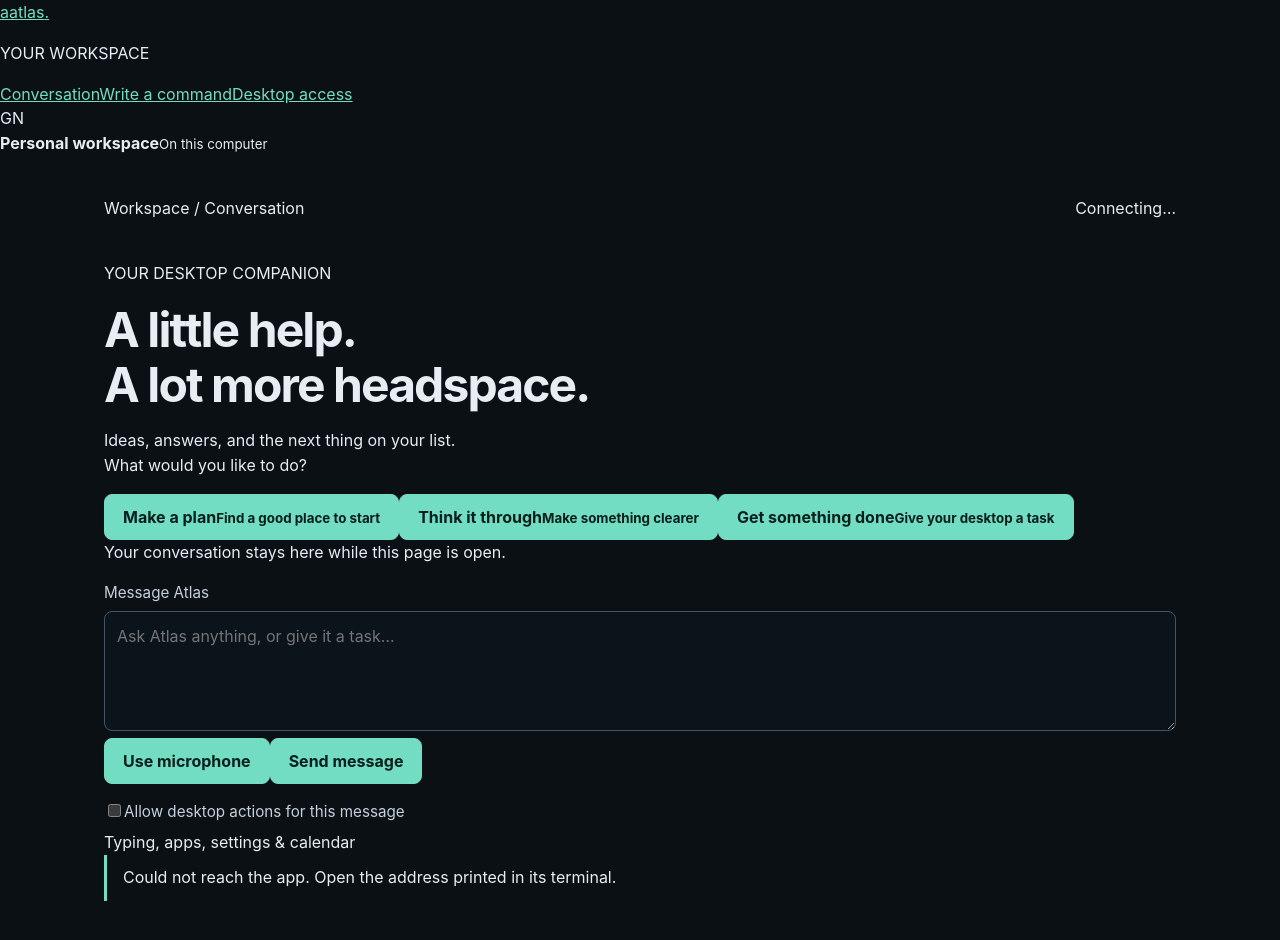
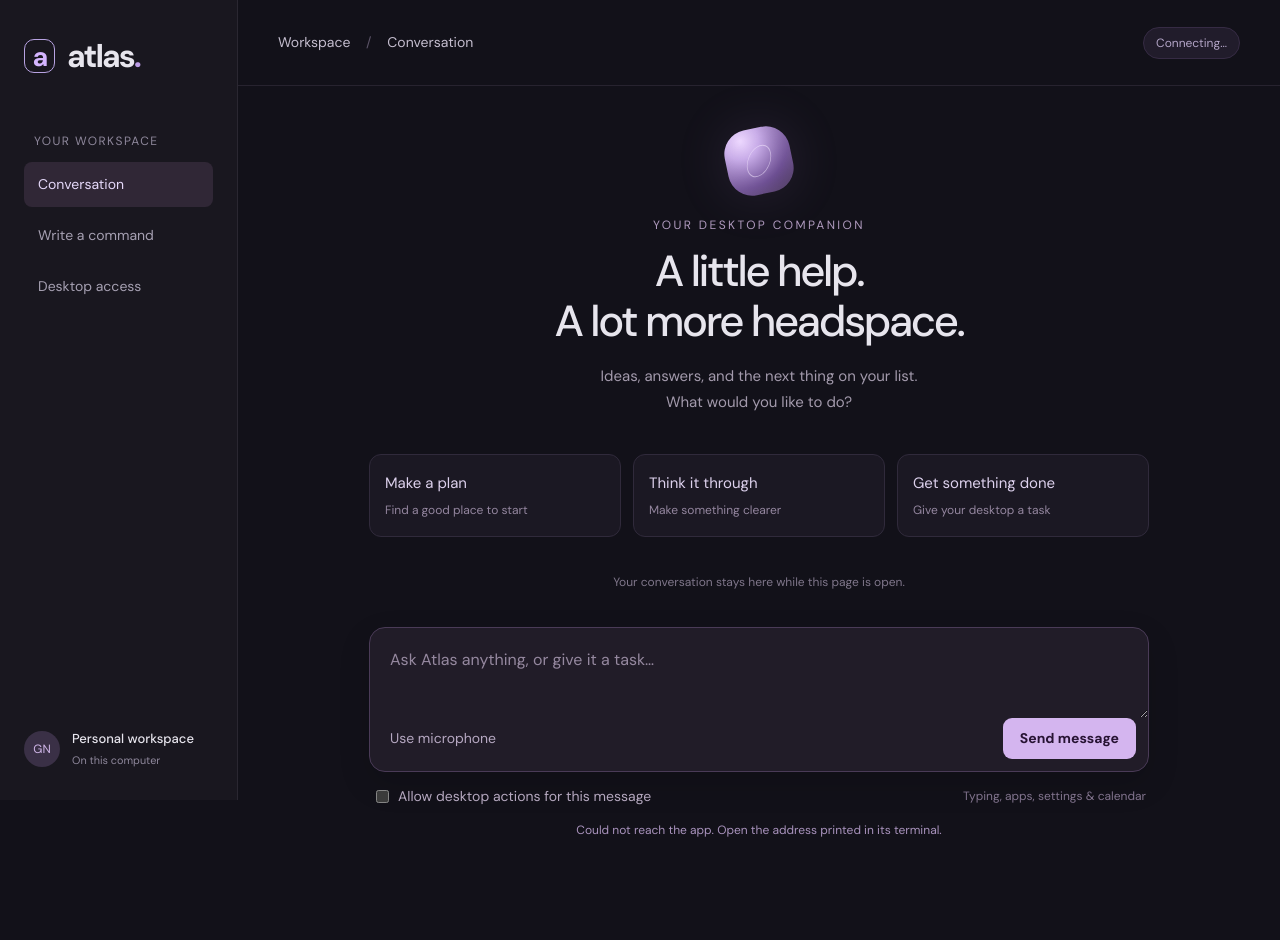
Before and after one commit to n1sh032/atlas-client, a plain HTML site: page web/index.html in a window 1280 px wide. After the commit the page ends 875 px from the top, so only its background shows below. Drawn offline with Linux system fonts and the light colour scheme; no server answers.

Commit message:
style the purple conversation workspace
Reconstructed source history, using current timestamps. This is a partial source checkpoint, not a claimed runtime milestone.

Source-commit: 138fffd39089f9ff57617bdb025d1912605664b2
Source-subject: Merge pull request #2 from n1sh032/nish/distinct-interfaces
Source-path: web/style.css
Source-step: 1/1

```diff
--- a/web/style.css
+++ b/web/style.css
@@ -1,11 +1,9 @@
+@import url("https://fonts.googleapis.com/css2?family=DM+Sans:wght@400;500;600;700&display=swap");
 :root {
+  font-family: "DM Sans", "Segoe UI", sans-serif;
+  color: #e7e5ed;
+  background: #121119;
   color-scheme: dark;
-  font-family: Inter, "Segoe UI", sans-serif;
-  background: #0b1015;
-  color: #e6edf3;
-  --accent: #73ddc3;
-  --panel: #141d26;
-  --border: #293746;
 }
 * {
   box-sizing: border-box;
@@ -13,168 +11,446 @@
 body {
   margin: 0;
   font-size: 16px;
-  line-height: 1.55;
+  line-height: 1.5;
 }
 button,
 input,
 textarea {
   font: inherit;
 }
+button,
+a,
+input,
+textarea {
+  -webkit-tap-highlight-color: transparent;
+}
+a {
+  color: inherit;
+  text-decoration: none;
+}
+.rail {
+  position: fixed;
+  inset: 0 auto 0 0;
+  width: 238px;
+  background: #19171f;
+  border-right: 1px solid #2a2731;
+  padding: 32px 24px;
+  display: flex;
+  flex-direction: column;
+}
+.brand {
+  font-size: 32px;
+  font-weight: 700;
+  letter-spacing: -2px;
+  display: flex;
+  align-items: center;
+}
+.mark {
+  display: inline-grid;
+  place-items: center;
+  border: 1px solid #b8a3e2;
+  width: 31px;
+  height: 34px;
+  font-size: 27px;
+  border-radius: 10px;
+  margin-right: 12px;
+  line-height: 1;
+  color: #d5b5ff;
+}
+.brand-dot {
+  color: #bc9ce6;
+}
+.rail-label {
+  margin: 52px 10px 12px;
+  font-size: 12px;
+  letter-spacing: 0.12em;
+  color: #8e879b;
+}
+nav {
+  display: grid;
+  gap: 6px;
+}
+nav a {
+  padding: 12px 14px;
+  border-radius: 8px;
+  color: #a6a0b2;
+  font-size: 14px;
+}
+nav a.active {
+  color: #e5d9fa;
+  background: #302736;
+}
+nav a:hover {
+  background: #302736;
+}
+.rail-bottom {
+  margin-top: auto;
+  display: flex;
+  gap: 12px;
+  align-items: center;
+  font-size: 13px;
+}
+.rail-bottom strong {
+  font-weight: 500;
+}
+.rail-bottom small {
+  display: block;
+  color: #8f889c;
+  margin-top: 3px;
+}
+.avatar {
+  display: grid;
+  place-items: center;
+  background: #3a3046;
+  color: #d1b7e9;
+  border-radius: 50%;
+  width: 36px;
+  height: 36px;
+  font-size: 12px;
+}
 main {
-  max-width: 1120px;
-  margin: auto;
-  padding: 40px 24px;
+  margin-left: 238px;
 }
 header {
+  height: 86px;
+  border-bottom: 1px solid #27232f;
   display: flex;
   align-items: center;
   justify-content: space-between;
-  margin-bottom: 40px;
-  gap: 24px;
+  padding: 0 40px;
+  gap: 20px;
 }
-.logo {
-  font-weight: 750;
-  font-size: 1.5rem;
-  letter-spacing: -0.04em;
+.breadcrumb {
+  font-size: 14px;
+  color: #c4bdce;
 }
-header p {
-  margin: 0;
-  color: #a4b3c0;
+.breadcrumb span {
+  margin: 0 12px;
+  color: #5b5367;
+}
+.connection {
+  font-size: 12px;
+  color: #b2a4c6;
+  background: #211c2b;
+  border: 1px solid #362b44;
+  padding: 6px 12px;
+  border-radius: 30px;
+}
+.conversation-shell {
+  max-width: 860px;
+  padding: 32px 40px 28px;
+  margin: auto;
+}
+.greeting {
+  text-align: center;
+  padding: 10px 0 24px;
+}
+.eyebrow {
+  font-size: 12px;
+  letter-spacing: 0.2em;
+  color: #b09bbf;
+  margin: 22px 0 12px;
 }
 h1 {
-  font-size: clamp(2rem, 4vw, 3rem);
+  font-size: clamp(32px, 3.4vw, 48px);
+  font-weight: 500;
+  letter-spacing: -0.055em;
   line-height: 1.15;
-  letter-spacing: -0.04em;
-  margin: 0 0 16px;
+  margin: 0 0 18px;
 }
-h2 {
-  font-size: 1.15rem;
-  margin: 0 0 20px;
+.greeting > p:last-child {
+  color: #a39aac;
+  font-size: 15px;
+  line-height: 1.7;
 }
-.lead {
-  max-width: 650px;
-  color: #a4b3c0;
-  margin-bottom: 32px;
+.orb {
+  width: 66px;
+  height: 66px;
+  border-radius: 24px;
+  margin: auto;
+  background: radial-gradient(
+    circle at 28% 15%,
+    #eed9ff 0,
+    #c8ace8 25%,
+    #6c4e92 65%,
+    #332341 100%
+  );
+  box-shadow:
+    0 0 54px #b284d122,
+    inset 0 0 20px #e6cbfc33;
+  transform: rotate(-12deg);
+  position: relative;
 }
-.layout {
+.orb span {
+  position: absolute;
+  inset: 16px;
+  border: 1px solid #f4e8ff8c;
+  border-radius: 50%;
+  transform: rotate(35deg) scaleX(0.65);
+}
+.suggestions {
   display: grid;
-  grid-template-columns: 1.5fr 1fr;
-  gap: 24px;
+  grid-template-columns: repeat(3, 1fr);
+  gap: 12px;
+  margin: 0 0 26px;
 }
-.panel {
-  background: var(--panel);
-  border: 1px solid var(--border);
+.suggestions button {
+  text-align: left;
+  background: #1b1823;
+  border: 1px solid #302a3b;
+  padding: 17px 15px;
+  border-radius: 12px;
+  color: #ddd1ed;
+  cursor: pointer;
+}
+.suggestions button:hover {
+  border-color: #9270b2;
+}
+.suggestions span {
+  font-size: 14px;
+  display: block;
+}
+.suggestions small {
+  font-size: 12px;
+  color: #94869f;
+  display: block;
+  margin-top: 6px;
+}
+#output {
+  max-height: 310px;
+  overflow: auto;
+  scrollbar-width: thin;
+}
+.empty-note {
+  font-size: 12px;
+  color: #7f768a;
+  text-align: center;
+  margin: 10px 0 24px;
+}
+.entry {
+  white-space: pre-wrap;
+  padding: 14px 18px;
+  margin-bottom: 12px;
+  border-radius: 12px;
+  background: #1c1923;
+  overflow-wrap: anywhere;
+  font-size: 15px;
+}
+.entry b {
+  font-size: 12px;
+  display: block;
+  color: #c0a1de;
+  margin-bottom: 6px;
+}
+#composer {
+  padding-top: 12px;
+}
+#command {
+  border: 1px solid #4a3b57;
   border-radius: 16px;
-  padding: 24px;
-  min-width: 0;
+  background: #211c28;
+  box-shadow: 0 12px 32px #0002;
+  overflow: hidden;
 }
-label {
+textarea {
   display: block;
-  color: #c4d1dd;
-  font-size: 0.95rem;
-  margin: 16px 0 6px;
+  min-height: 90px;
+  width: 100%;
+  resize: vertical;
+  padding: 20px;
+  border: 0;
+  background: transparent;
+  color: inherit;
+  outline-offset: -3px;
 }
-label.inline {
+textarea::placeholder {
+  color: #95889f;
+}
+.composer-bottom {
+  display: flex;
+  justify-content: space-between;
+  align-items: center;
+  padding: 0 12px 12px;
+  gap: 12px;
+}
+button {
+  cursor: pointer;
+}
+button.send {
+  background: #d4b5ef;
+  border: 0;
+  color: #271333;
+  border-radius: 9px;
+  padding: 10px 17px;
+  font-size: 13px;
+  font-weight: 700;
+}
+.mic {
+  background: transparent;
+  color: #b6a8c2;
+  border: 0;
+  font-size: 13px;
+  padding: 8px;
+}
+.permission {
+  display: flex;
+  justify-content: space-between;
+  align-items: center;
+  gap: 12px;
+  margin: 14px 3px;
+  font-size: 12px;
+  color: #b5a8bf;
+}
+.permission label {
   display: flex;
   align-items: center;
-  gap: 10px;
+  gap: 6px;
 }
-input[type="text"],
-textarea {
-  width: 100%;
-  border: 1px solid #435467;
-  border-radius: 8px;
-  background: #0b131b;
-  color: inherit;
-  padding: 12px;
+.permission-help {
+  color: #82748e;
 }
-textarea {
-  min-height: 120px;
-  resize: vertical;
+input {
+  accent-color: #c5a6df;
 }
-button {
-  border: 1px solid var(--accent);
-  background: var(--accent);
-  color: #071f1b;
-  border-radius: 8px;
-  padding: 10px 18px;
-  font-weight: 650;
-  cursor: pointer;
-}
-button.secondary {
-  background: transparent;
-  color: var(--accent);
+#status {
+  font-size: 12px;
+  color: #a993bd;
+  text-align: center;
+  margin: 8px;
+  overflow-wrap: anywhere;
 }
 button:disabled {
-  opacity: 0.4;
+  opacity: 0.45;
   cursor: default;
 }
-button:focus-visible,
-input:focus-visible,
-textarea:focus-visible {
-  outline: 3px solid #ffbd69;
-  outline-offset: 3px;
+:focus-visible {
+  outline: 2px solid #d9b8fa;
+  outline-offset: 4px;
 }
-.actions {
-  display: flex;
-  flex-wrap: wrap;
-  gap: 12px;
-  margin-top: 20px;
+.sr-only {
+  position: absolute;
+  width: 1px;
+  height: 1px;
+  clip-path: inset(50%);
+  overflow: hidden;
 }
-.hint {
-  color: #a4b3c0;
-  font-size: 0.9rem;
+@media (max-width: 850px) {
+  .rail {
+    width: 76px;
+    padding: 22px 14px;
   }
-#status {
-  border-left: 3px solid var(--accent);
-  padding: 10px 16px;
-  margin: 0 0 24px;
-  min-height: 46px;
+  .brand {
+    font-size: 0;
   }
-pre {
-  white-space: pre-wrap;
-  overflow-wrap: anywhere;
-  font:
-    0.9rem/1.6 "Cascadia Code",
-    Consolas,
-    monospace;
+  .mark {
     margin: 0;
   }
-#output {
-  max-height: 550px;
-  overflow: auto;
+  .brand-dot,
+  .rail-label,
+  nav,
+  .rail-bottom {
+    display: none;
   }
-.entry {
-  border-bottom: 1px solid var(--border);
-  padding: 12px 0;
-  white-space: pre-wrap;
-  overflow-wrap: anywhere;
+  main {
+    margin-left: 76px;
   }
-.entry b {
-  display: block;
-  color: var(--accent);
+  header {
+    padding: 0 20px;
+    height: 70px;
   }
-.files label {
+  .conversation-shell {
+    padding: 25px;
+  }
+  .permission-help {
+    display: none;
+  }
+  .suggestions {
+    gap: 8px;
+  }
+  .suggestions small {
+    display: none;
+  }
+}
+@media (max-width: 520px) {
+  .rail {
+    position: static;
+    width: 100%;
+    height: 60px;
+    padding: 12px 20px;
+    border-right: 0;
+    border-bottom: 1px solid #2a2731;
+  }
+  .brand {
+    font-size: 23px;
+  }
+  .mark {
+    width: 25px;
+    height: 28px;
+    font-size: 23px;
+    margin-right: 9px;
+  }
+  .brand-dot {
+    display: inline;
+  }
+  main {
     margin: 0;
-  padding: 10px 0;
-  border-bottom: 1px solid var(--border);
   }
-a {
-  color: var(--accent);
+  header {
+    height: 50px;
+    padding: 0 18px;
   }
+  .breadcrumb {
+    font-size: 12px;
+  }
+  .connection {
+    font-size: 12px;
+    padding: 4px 8px;
+  }
+  .conversation-shell {
+    padding: 22px 16px;
+  }
+  .greeting {
+    padding-top: 0;
+  }
+  .orb {
+    width: 48px;
+    height: 48px;
+    border-radius: 18px;
+  }
+  .suggestions {
+    grid-template-columns: 1fr;
+  }
+  .suggestions button {
+    padding: 12px 15px;
+  }
+  .permission {
+    font-size: 12px;
+  }
+  .greeting > p:last-child {
+    font-size: 14px;
+  }
+}
+
 [hidden] {
   display: none !important;
 }
-@media (max-width: 760px) {
-  main {
-    padding: 24px 16px;
+.permission {
+  flex-wrap: wrap;
 }
-  .layout {
-    grid-template-columns: 1fr;
+.permission label {
+  font-size: 14px;
 }
-  header {
-    align-items: flex-start;
-    flex-direction: column;
-    margin-bottom: 28px;
+.send,
+.mic {
+  font-size: 14px !important;
 }
+.suggestions span {
+  font-size: 15px;
 }
+#command:focus-within {
+  border-color: #b597d0;
+  box-shadow: 0 0 0 2px #b597d022;
+}
+textarea:focus-visible {
+  outline: none;
+}
```
Lines whose indentation alone changed are shown as unchanged.
